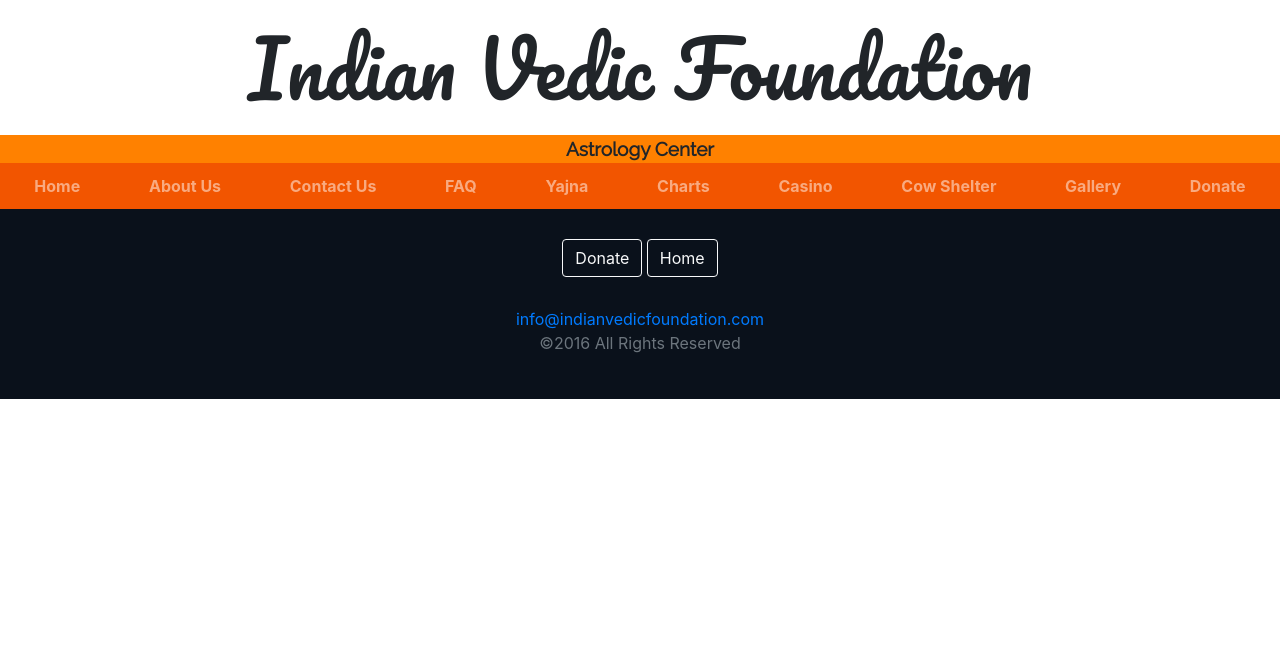
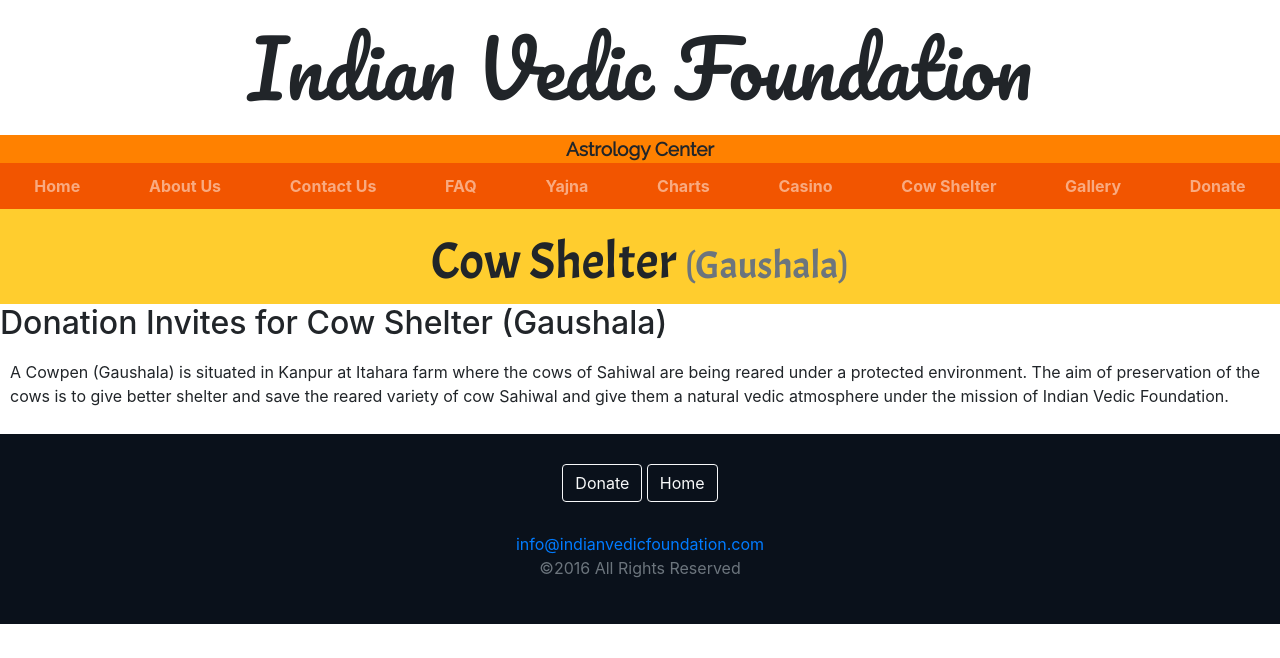
Before and after one commit to sonali-yadav/astro-website, a Django app: page /donations/cowshelter/ in a window 1280 px wide. Shown: the top 658 px of the page. Run offline with Django 3.2, Linux system fonts and the light colour scheme; some libraries are stand-ins or nearby versions.

Commit message:
Edits to cow shelter page.

```diff
--- a/donations/templates/donations/cowshelter.html
+++ b/donations/templates/donations/cowshelter.html
@@ -1,5 +1,16 @@
 {% extends 'home/base.html' %}
 {% load static %}
 {% block content %}
-
+<div>
+    <div class="yajna_headings">
+        <div>Cow Shelter <span class="text-muted" style="font-size: 3vw;">(Gaushala)</span></div>
+    </div>
+    <div>
+        <h2>Donation Invites for Cow Shelter (Gaushala)</h2>
+        <p>A Cowpen (Gaushala) is situated in Kanpur at Itahara farm where the cows of
+            Sahiwal are being reared under a protected environment. The aim of preservation of the cows
+            is to give better shelter and save the reared variety of cow Sahiwal and give them a natural
+            vedic atmosphere under the mission of  Indian Vedic Foundation.</p>
+    </div>
+</div>
 {% endblock %}
```
